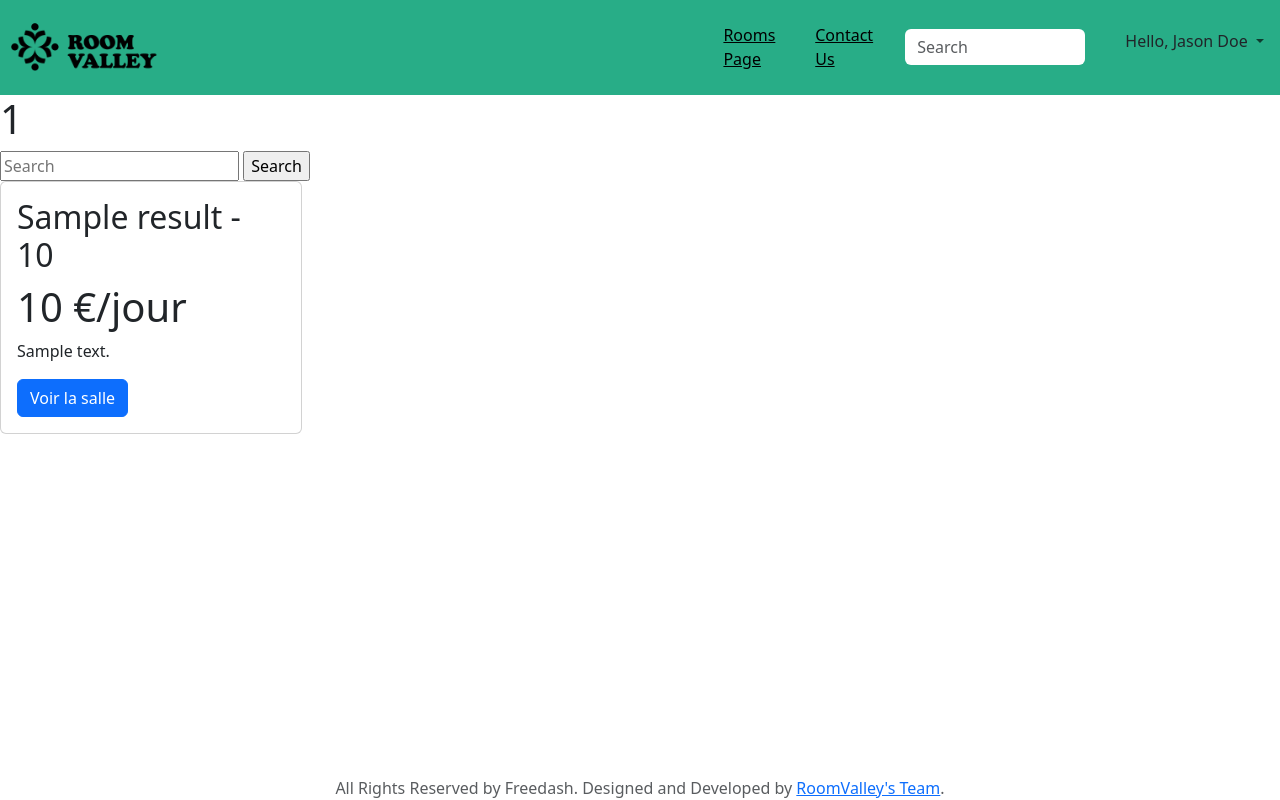
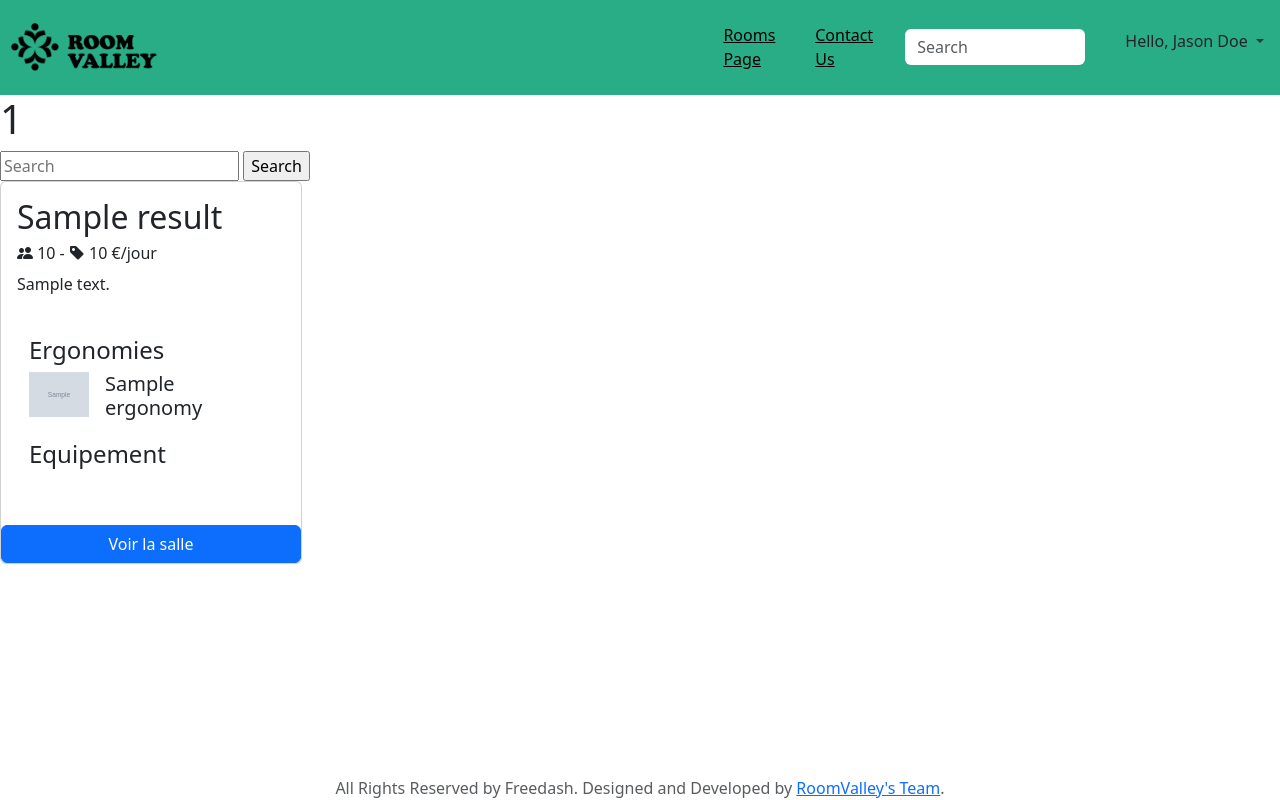
Before and after one commit to daragand/roomvalley, a Symfony app: template templates/search/results.html.twig in a window 1280 px wide. Run offline with Twig, Linux system fonts and the light colour scheme; the template is opened without the code that fills it: most values are stand-ins (such as "Sample title", 1, 10 or a date in 2020); grey boxes marked "Sample" are stand-in pictures; some libraries are stand-ins or nearby versions.

Commit message:
retrait du dump sur ergonomy

```diff
--- a/templates/search/results.html.twig
+++ b/templates/search/results.html.twig
@@ -22,7 +22,6 @@
 
 					{% for room in result %}
 						<div class="col-lg-3 col-md-6">
-                    <!-- Card -->
 							<div
 								class="card h-100 mx-auto">
 								{# pour la page de résultat, récupération de la première image mais sous condition de présence d'image.
@@ -34,12 +33,70 @@
 									{% else %}
 								{% endif %}
 								<div class="card-body flex-grow-1">
-							<h2 class="card-title ">{{ room.name }} - <i class="fas fa-align-right"></i>{{ room.capacity }}</h2>
-                            <h5 class="display-6 ">{{ room.price }} €/jour</h5>
+									<h2 class="card-title ">{{ room.name }}
+									</h2>
+									<h6>
+										<i class="bi bi-people-fill"></i>
+										{{ room.capacity }}
+										-
+										<i class="bi bi-tag-fill"></i>
+										{{ room.price }}
+										€/jour</h6>
 									{# La description est réduite en affichage #}
 									<p class="card-text">{{ room.description|slice(0,100) }}</p>
-							<a href="#" class="btn btn-primary">Voir la salle {#{{ path('app_room', {id: room.id}) }}#}</a>
+									{# espace pour les équipements de la salle et les ergonomies #}
+									<div class="row">
+										<div class="col-md-8 p-4">
+											<h4 class="title">Ergonomies</h4>
+											<ul class="list-unstyled">
+												{% for ergo in room.ergonomy %}
+													<li class="media d-flex align-items-start">
+														{% if ergo.icon %}
+
+															<img class="d-flex me-3" src="{{ ergo.icon }}" width="60" alt="{{ ergo.name }}">
+														{% else %}
+															<img class="d-flex me-3" src="https://via.placeholder.com/60" alt="icon par défault">
+														{% endif %}
+														<div class="media-body">
+															<h5 class="mt-0 mb-1">{{ ergo.name }}</h5>
 														</div>
+													</li>
+												{% endfor %}
+
+
+											</ul>
+
+                                            <h4 class="title">Equipement</h4>
+											<ul class="list-unstyled">
+												{% for item in room.equipmentRoomQuantities %}
+
+
+                                                    {% for stuff in item.equipment %}
+
+													<li class="media d-flex align-items-start">
+														{% if item.icon %}
+
+															<img class="d-flex me-3" src="{{ item.icon }}" width="60" alt="{{ item.name }}">
+														{% else %}
+															<img class="d-flex me-3" src="https://via.placeholder.com/60" alt="icon par défault">
+														{% endif %}
+														<div class="media-body">
+															<h5 class="mt-0 mb-1">{{ item.name }}</h5>
+														</div>
+													</li>
+                                                    {% endfor %}
+												{% endfor %}
+
+
+											</ul>
+										</div>
+									</div>
+								</div>
+
+								<a href="#" class="btn btn-primary">Voir la salle
+									{#{{ path('app_room', {id: room.id}) }}#}
+								</a>
+
 						</div>
 					</div>
 
@@ -47,7 +104,4 @@
 			{% endfor %}
 		</div>
 	</div>
-		</article>
-		{% endif %}
-
-	{% endblock %}
+</article>{% endif %}{% endblock %}
```
Also changed, not shown: public/images/ergonomy/default.png (added). Lines whose indentation alone changed are shown as unchanged.
